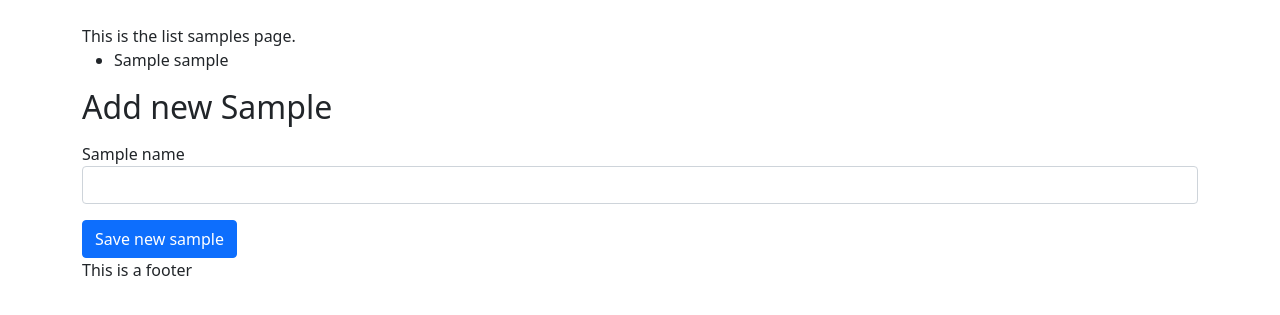
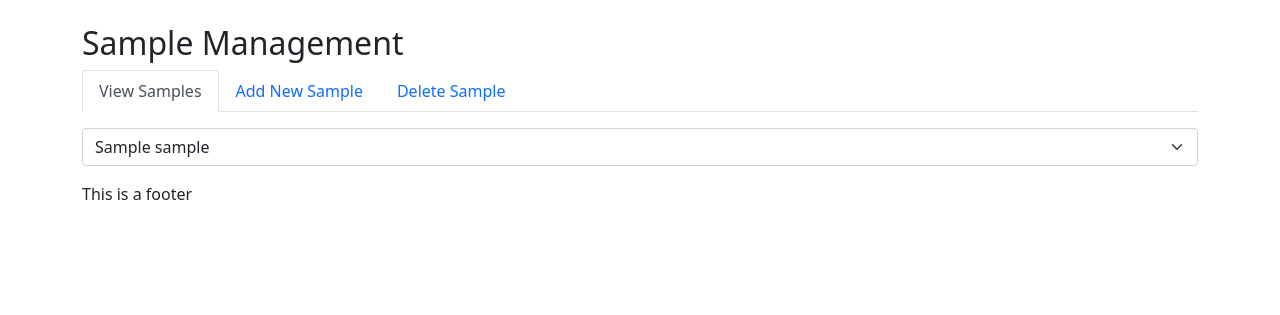
Before and after one commit to LightForm-group/lightform_data_explorer, a Flask app: page /samples in a window 1280 px wide. Shown: the part 73-388 px from the top of the page. Run offline with Flask 2, Linux system fonts and the light colour scheme; tables that the repository leaves empty hold one stand-in row (values such as "Sample post"); parts of the project's set-up code (start-up, migrations or seed data) failed here and were passed over.

Commit message:
Move sample info to view tab
Give each sample a unique url

```diff
--- a/lf_data_explorer/db.py
+++ b/lf_data_explorer/db.py
@@ -17,8 +17,8 @@ def setup_db(app: Flask, db_instance: SQLAlchemy):
 
 
 class Sample(db.Model):
-    sample_id = db.Column(db.Integer, primary_key=True)
-    sample_name = db.Column(db.String(80), unique=True, nullable=False)
+    id = db.Column(db.Integer, primary_key=True)
+    name = db.Column(db.String(80), unique=True, nullable=False)
 
     def __repr__(self):
-        return f'<Sample: {self.sample_name}>'
+        return f'<Sample: {self.name}>'
--- a/lf_data_explorer/queries.py
+++ b/lf_data_explorer/queries.py
@@ -1,5 +1,5 @@
 from dataclasses import dataclass
-from typing import List
+from typing import List, Optional
 
 import sqlalchemy.exc
 
@@ -8,6 +8,14 @@ from lf_data_explorer.db import Sample, db
 
 def get_all_samples() -> List[Sample]:
     return Sample.query.all()
+
+
+def get_sample_by_name(sample_name: str) -> Optional[Sample]:
+    return Sample.query.filter_by(name=sample_name).first()
+
+
+def get_sample_by_id(sample_id: int) -> Optional[Sample]:
+    return Sample.query.filter_by(id=sample_id).first()
 
 
 @dataclass
--- a/lf_data_explorer/templates/samples.html
+++ b/lf_data_explorer/templates/samples.html
@@ -1,13 +1,40 @@
 {% extends "base.html" %}
 {% set active_page = "list_samples" %}
 {% block body %}
-    This is the list samples page.
-    <ul>
-    {%  for sample in samples %}
-        <li>{{ sample.sample_name }}</li>
+    <h2>Sample Management</h2>
+    <ul class="nav nav-tabs" id="myTab" role="tablist">
+        <li class="nav-item" role="presentation">
+            <button class="nav-link active" id="view-samples" data-bs-toggle="tab" data-bs-target="#view" type="button"
+                    role="tab">View Samples
+            </button>
+        </li>
+        <li class="nav-item" role="presentation">
+            <button class="nav-link" id="add_sample" data-bs-toggle="tab" data-bs-target="#add" type="button"
+                    role="tab">Add New Sample
+            </button>
+        </li>
+        <li class="nav-item" role="presentation">
+            <button class="nav-link" id="delete_sample" data-bs-toggle="tab" data-bs-target="#delete" type="button"
+                    role="tab">Delete Sample
+            </button>
+        </li>
+    </ul>
+    <div class="tab-content" id="myTabContent">
+        <div class="tab-pane fade show active" id="view" role="tabpanel">
+            <select name="sample_selection" class="form-select my-3" aria-label="Sample selection"
+                    onchange="this.options[this.selectedIndex].value && (window.location = this.options[this.selectedIndex].value);">
+                {% for sample in all_samples %}
+                    <option value="{{ url_for('select_sample', sample_id=sample.id) }}">{{ sample.name }}</option>
                 {% endfor %}
-    </ul>
+            </select>
+            {% if selected_sample %}
+                <div class="my-3">
+                    You selected sample: {{ selected_sample }}
+                </div>
+            {% endif %}
+        </div>
 
+        <div class="tab-pane fade" id="add" role="tabpanel">
             <div class="my-3">
                 <h2>Add new Sample</h2>
             </div>
@@ -28,4 +55,8 @@
                     </div>
                 {% endif %}
             </form>
-{%  endblock %}
+        </div>
+        <div class="tab-pane fade" id="delete" role="tabpanel">This is the delete tab.</div>
+    </div>
+
+{% endblock %}
--- a/lf_data_explorer/views.py
+++ b/lf_data_explorer/views.py
@@ -1,7 +1,7 @@
 from lf_data_explorer import app
 from flask import render_template, request
 
-from lf_data_explorer.queries import get_all_samples, add_new_sample
+import lf_data_explorer.queries as queries
 
 
 @app.route('/')
@@ -12,13 +12,20 @@ def index():
 @app.route('/samples', methods=['POST', 'GET'])
 def samples():
     if request.method == "GET":
-        all_samples = get_all_samples()
-        return render_template('samples.html', samples=all_samples)
+        all_samples = queries.get_all_samples()
+        return render_template('samples.html', all_samples=all_samples)
     else:
-        new_name = request.form['sample_name']
-        result = add_new_sample(new_name)
-        all_samples = get_all_samples()
-        return render_template('samples.html', samples=all_samples, new_sample=result)
+        new_name = request.form['sample_selection']
+        result = queries.add_new_sample(new_name)
+        all_samples = queries.get_all_samples()
+        return render_template('samples.html', all_samples=all_samples, new_sample=result)
+
+
+@app.route('/samples/<sample_id>')
+def select_sample(sample_id):
+    all_samples = queries.get_all_samples()
+    selected_sample = queries.get_sample_by_id(sample_id)
+    return render_template('samples.html', all_samples=all_samples, selected_sample=selected_sample)
 
 
 @app.route('/about')
```
Lines whose indentation alone changed are shown as unchanged.
